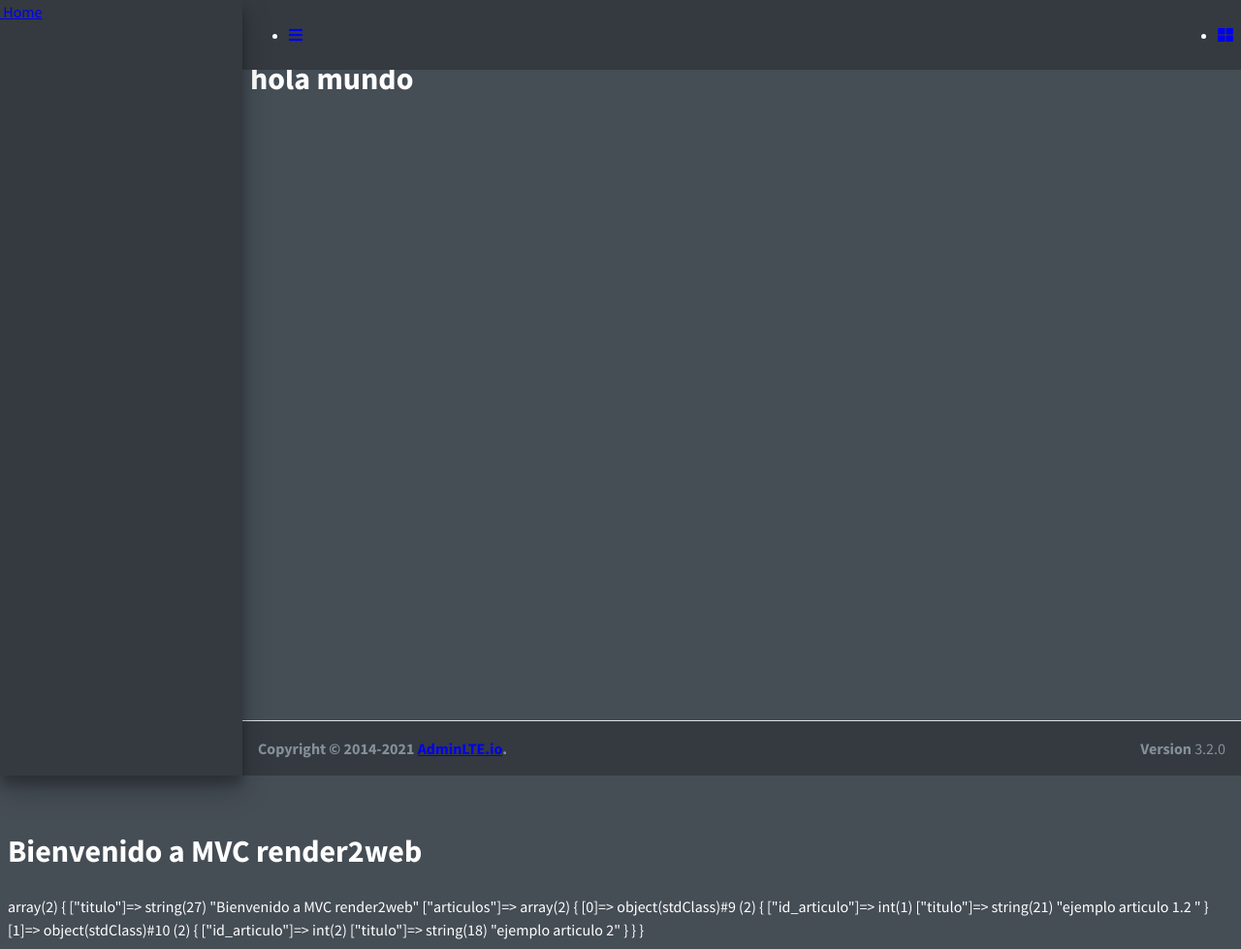
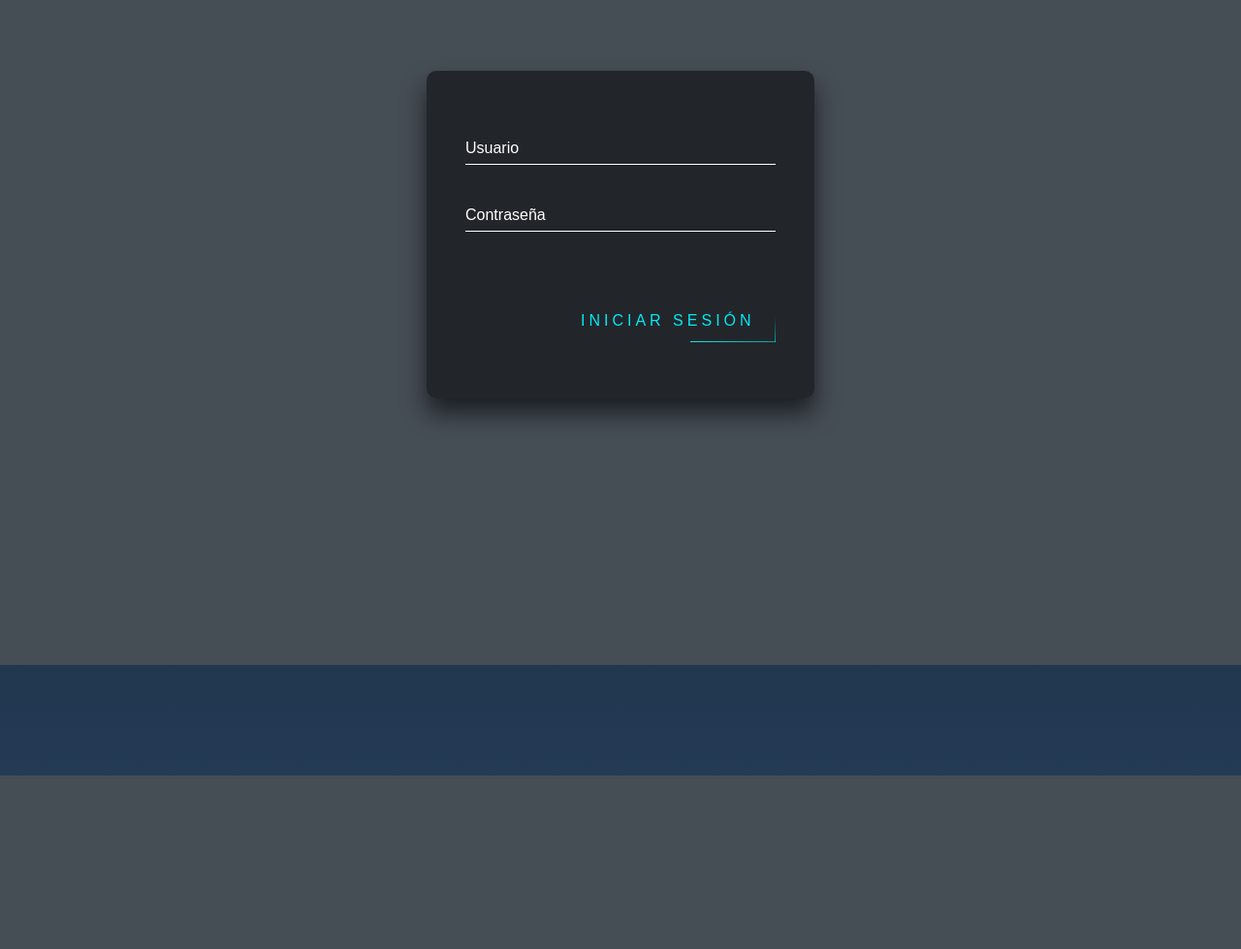
Before and after one commit to jesuchy/Farmacia-yeison, a PHP site: page /nombreapp/ in a window 1280 px wide. Shown: the whole page at 97% size. After the commit the page ends 800 px from the top, so only its background shows below. Run offline with PHP 8.4, Linux system fonts and the light colour scheme; data comes from the database, SQL or seed files in the repository; data that the repository does not hold is empty; some libraries are stand-ins or nearby versions.

Commit message:
Subiendo vista de Login

```diff
--- a/app/views/login/index.php
+++ b/app/views/login/index.php
@@ -1,25 +1,53 @@
-<?php require_once RUTA_APP . '/views/template.php'; ?>
+<!DOCTYPE html>
+<html lang="es">
 
+<head>
+    <meta charset="UTF-8">
+    <meta http-equiv="X-UA-Compatible" content="IE=edge">
+    <meta name="viewport" content="width=device-width, initial-scale=1.0">
+    <link rel="stylesheet" href="css/index.css">
+    <link rel="stylesheet" href="https://cdnjs.cloudflare.com/ajax/libs/animate.css/3.5.2/animate.min.css" />
+    <link rel="stylesheet" type="text/css" href="<?php echo RUTA_URL ?>/css/index.css">
+    <link rel="stylesheet" type="text/css" href="<?php echo RUTA_URL ?>/css/login.css">
+    <link rel="stylesheet" href="https://fonts.googleapis.com/css?family=Source+Sans+Pro:300,400,400i,700&display=fallback">
+    <link rel="stylesheet" href="<?php echo RUTA_URL ?>/assets/plugins/fontawesome-free/css/all.min.css">
+    <title>Farmacia</title>
 
+</head>
 
-<div class="contenedor">
+<div class="contenido">
+    <div class="login-box">
+        <form>
+            <div class="user-box">
+                <input type="text" class="Input" name="" required="" autocomplete="off" value="" placeholder="">
+                <label>Usuario</label>
+            </div>
+            <div class="user-box">
+                <input type="text" class="password" required="" placeholder="">
+                <label>Contraseña</label>
+            </div>
 
-
-<h3>Hola yeison</h3><br>
-    <h1><?php echo $datos['titulo'] ?></h1>
-
-
-
-    <?php var_dump($datos) ?>
+            <a type="button">
+                <span></span>
+                <span></span>
+                <span></span>
+                <span></span>
+                iniciar sesión
+            </a>
+        </form>
+    </div>
 </div>
 
 
 
-
+<script src="<?php echo RUTA_URL ?>/js/index.js"></script>
+<script src="//cdn.jsdelivr.net/npm/sweetalert2@11"></script>
+<script src="https://ajax.googleapis.com/ajax/libs/jquery/3.5.1/jquery.min.js"></script>
+<script src="https://code.jquery.com/jquery-3.6.0.min.js" integrity="sha256-/xUj+3OJU5yExlq6GSYGSHk7tPXikynS7ogEvDej/m4=" crossorigin="anonymous"></script>
 
 
 <script type="text/javascript">
     $(document).ready(function() {
-        alert("Ya estamos en linea!");
+        $(".password").attr("type", "password");
     });
 </script>
--- a/app/views/template.php
+++ b/app/views/template.php
@@ -45,9 +45,7 @@
         </div>
     </footer>
 
-    <div class="contenido">
-        <h1>hola mundo</h1>
-    </div>
+
 
 <script src="<?php echo RUTA_URL ?>/js/index.js"></script>
 <script src="https://code.jquery.com/jquery-3.5.1.min.js"></script>
--- a/public/css/index.css
+++ b/public/css/index.css
@@ -1,16 +1,14 @@
-:root{
+:root {
   --red: red;
-    --backgroup_01:  #343a40;
+  --backgroup_01: #343a40;
   --backgroup_02: #454d55;
   --gray_01: #212529;
   --gray_02: #869099;
   --white: #fff;
   --color: #fff;
-    --blanco_01: rgba(255,255,255,.8);
+  --blanco_01: rgba(255, 255, 255, 0.8);
   --blanco-02: #dee2e6;
-
 }
-
 
 *,
 *::before,
@@ -29,8 +29,8 @@ body{
   color: var(--color);
 }
 
-nav{
-    transition: margin-left .3s ease-in-out;
+nav {
+  transition: margin-left 0.3s ease-in-out;
   margin-left: 250px;
   left: 0;
   position: fixed;
@@ -45,24 +45,24 @@ nav{
   padding: 0.5rem 0.5rem;
 }
 
-aside{
+aside {
   bottom: 0;
   float: none;
   left: 0;
   position: fixed;
   top: 0;
   display: block;
-    box-shadow: 0 14px 28px rgba(0,0,0,.25),0 10px 10px rgba(0,0,0,.22)!important;
+  box-shadow: 0 14px 28px rgba(0, 0, 0, 0.25), 0 10px 10px rgba(0, 0, 0, 0.22) !important;
   height: 100vh;
   overflow-y: hidden;
   z-index: 1038;
   background-color: var(--backgroup_01);
-    transition: margin-left .3s ease-in-out,width .3s ease-in-out;
+  transition: margin-left 0.3s ease-in-out, width 0.3s ease-in-out;
   width: 250px;
 }
 
-footer{
-    transition: margin-left .3s ease-in-out;
+footer {
+  transition: margin-left 0.3s ease-in-out;
   margin-left: 250px;
   bottom: 0;
   left: 0;
--- /dev/null
+++ b/public/css/login.css
@@ -0,0 +1,182 @@
+.contenido{
+    margin-left: 0;
+    margin-top: 0;
+    padding: 16px;
+    display: flex;
+    flex-direction: column;
+    align-items: center;
+}
+
+html {
+    height: 100%;
+  }
+  body {
+    margin:0;
+    padding:0;
+    font-family: sans-serif;
+    background: linear-gradient(#141e30, #243b55);
+  }
+
+  .login-box {
+    width: 100%;
+    max-width: 400px;
+    padding: 58px 40px;
+    background: rgba(0,0,0,.5);
+    box-sizing: border-box;
+    box-shadow: 0 15px 25px rgb(0 0 0 / 60%);
+    border-radius: 10px;
+    margin: 57px 0px 0px 0px;
+  }
+  .login-box form{
+    display: flex;
+    flex-direction: column;
+  }
+
+  .login-box h2 {
+    margin: 0 0 30px;
+    padding: 0;
+    color: #fff !important;
+    text-align: center;
+  }
+
+  .login-box .user-box {
+    position: relative;
+  }
+
+  .login-box .user-box input {
+    width: 100%;
+    padding: 10px 0;
+    font-size: 16px;
+    color: #fff;
+    margin-bottom: 30px;
+    border: none;
+    border-bottom: 1px solid #fff;
+    outline: none;
+    background: transparent;
+  }
+  .login-box .user-box label {
+    position: absolute;
+    top:0;
+    left: 0;
+    padding: 10px 0;
+    font-size: 16px;
+    color: #fff;
+    pointer-events: none;
+    transition: .5s;
+  }
+
+  .login-box .user-box input:focus:required ~ label,
+  .login-box .user-box input:valid ~ label {
+    top: -20px;
+    left: 0;
+    color: #03e9f4;
+    font-size: 12px;
+  }
+
+  .login-box form a {
+    width: 100%;
+    margin-left: auto;
+    max-width: 221px;
+    position: relative;
+    display: inline-block;
+    padding: 10px 20px;
+    color: #03e9f4;
+    font-size: 16px;
+    text-decoration: none;
+    text-transform: uppercase;
+    overflow: hidden;
+    transition: .5s;
+    margin-top: 40px;
+    letter-spacing: 4px;
+    cursor: pointer;
+  }
+
+  .login-box a:hover {
+    background: #03e9f4;
+    color: #fff;
+    border-radius: 5px;
+    box-shadow: 0 0 5px #03e9f4,
+                0 0 25px #03e9f4,
+                0 0 50px #03e9f4,
+                0 0 100px #03e9f4;
+  }
+
+  .login-box a span {
+    position: absolute;
+    display: block;
+  }
+
+  .login-box a span:nth-child(1) {
+    top: 0;
+    left: -100%;
+    width: 100%;
+    height: 1px;
+    background: linear-gradient(90deg, transparent, #03e9f4);
+    animation: btn-anim1 1s linear infinite;
+  }
+
+  @keyframes btn-anim1 {
+    0% {
+      left: -100%;
+    }
+    50%,100% {
+      left: 100%;
+    }
+  }
+
+  .login-box a span:nth-child(2) {
+    top: -100%;
+    right: 0;
+    width: 1px;
+    height: 100%;
+    background: linear-gradient(180deg, transparent, #03e9f4);
+    animation: btn-anim2 1s linear infinite;
+    animation-delay: .25s
+  }
+
+  @keyframes btn-anim2 {
+    0% {
+      top: -100%;
+    }
+    50%,100% {
+      top: 100%;
+    }
+  }
+
+  .login-box a span:nth-child(3) {
+    bottom: 0;
+    right: -100%;
+    width: 100%;
+    height: 1px;
+    background: linear-gradient(270deg, transparent, #03e9f4);
+    animation: btn-anim3 1s linear infinite;
+    animation-delay: .5s
+  }
+
+  @keyframes btn-anim3 {
+    0% {
+      right: -100%;
+    }
+    50%,100% {
+      right: 100%;
+    }
+  }
+
+  .login-box a span:nth-child(4) {
+    bottom: -100%;
+    left: 0;
+    width: 1px;
+    height: 100%;
+    background: linear-gradient(360deg, transparent, #03e9f4);
+    animation: btn-anim4 1s linear infinite;
+    animation-delay: .75s
+  }
+
+  @keyframes btn-anim4 {
+    0% {
+      bottom: -100%;
+    }
+    50%,100% {
+      bottom: 100%;
+    }
+  }
```
Also changed, not shown: other parts of public/css/index.css (+46 -4 lines), app/views/home/index.php (added, +10 -0 lines). Lines whose indentation alone changed are shown as unchanged.
